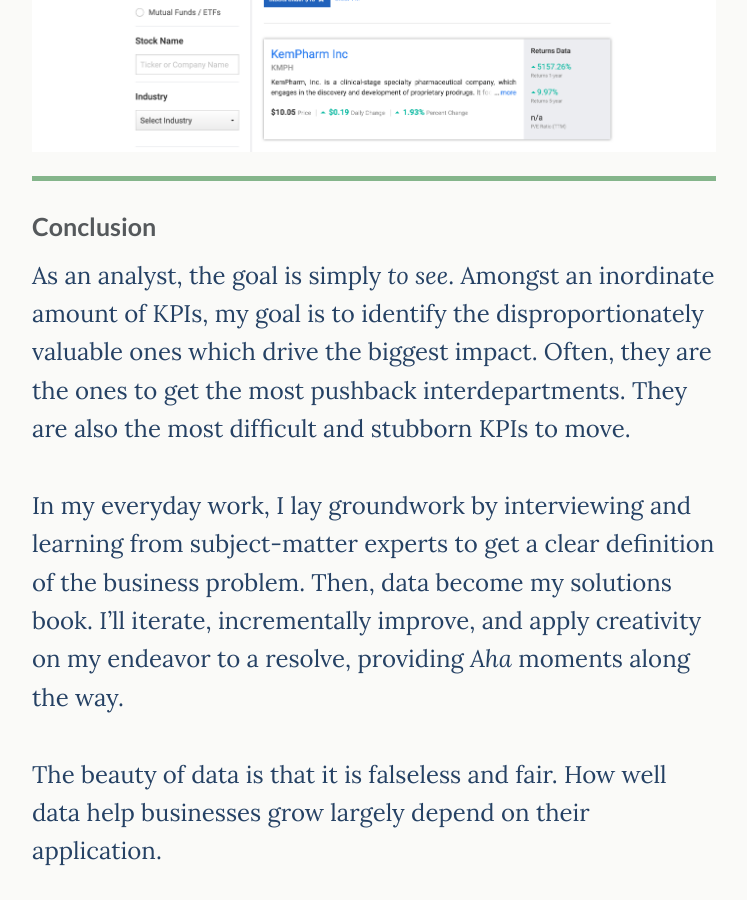
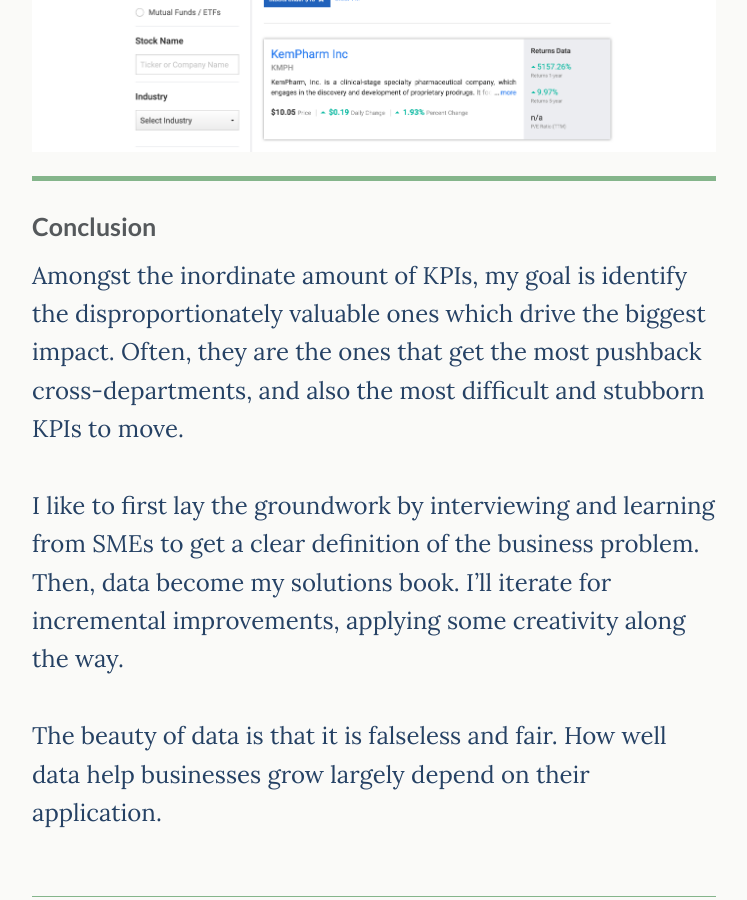
Before and after one commit to deawyk/deawyk.github.io, a Jekyll site: the page built from _pages/project.md, in a window 1280 px wide and 900 px high, scrolled down 3783 px. Shown: the whole window, without its empty margins (266-1013 px from the left). Built offline with Jekyll 4.4.1, drawn with Linux system fonts in a browser that asks for light colours.

Commit message:
Update project.md

```diff
--- a/_pages/project.md
+++ b/_pages/project.md
@@ -54,8 +54,8 @@ Built data pipelines for three diversely formatted sites to compile data via [yf
 ---
 
 ### Conclusion
-<p> As an analyst, the goal is simply *to see*. Amongst an inordinate amount of KPIs, my goal is to identify the disproportionately valuable ones which drive the biggest impact. Often, they are the ones to get the most pushback interdepartments. They are also the most difficult and stubborn KPIs to move.<br>
+<p> Amongst the inordinate amount of KPIs, my goal is identify the disproportionately valuable ones which drive the biggest impact. Often, they are the ones that get the most pushback cross-departments, and also the most difficult and stubborn KPIs to move.<br>
 
-In my everyday work, I lay groundwork by interviewing and learning from subject-matter experts to get a clear definition of the business problem. Then, data become my solutions book. I'll iterate, incrementally improve, and apply creativity on my endeavor to a resolve, providing _Aha_ moments along the way.<br>
+I like to first lay the groundwork by interviewing and learning from SMEs to get a clear definition of the business problem. Then, data become my solutions book. I'll iterate for incremental improvements, applying some creativity along the way.<br>
 
 The beauty of data is that it is falseless and fair. How well data help businesses grow largely depend on their application.</p>
```
